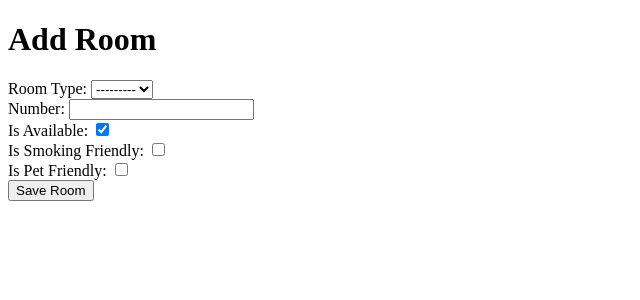
After one commit to jjalcantara1/GoGet, a Django app: page /add-room/ in a window 1280 px wide. The commit adds this page. Shown: the top 300 px of the page, without its empty margins (0-640 px from the left). Run offline with Django 5.2, Linux system fonts and the light colour scheme; data comes from the database, SQL or seed files in the repository.

Commit message:
add room and room type

```diff
--- a/adminpanel/forms.py
+++ b/adminpanel/forms.py
@@ -12,3 +12,8 @@ class RoomTypeForm(forms.ModelForm):
     class Meta:
         model = RoomType
         fields = '__all__'
+
+class RoomForm(forms.ModelForm):
+    class Meta:
+        model = Room
+        fields = '__all__'
--- a/adminpanel/models.py
+++ b/adminpanel/models.py
@@ -15,8 +15,8 @@ class RoomType(models.Model):
     description = models.TextField()
     price = models.DecimalField(max_digits=6, decimal_places=2)
     capacity = models.IntegerField()
-    features = models.JSONField()  # Stores features like WiFi, TV, etc.
-    image_url = models.URLField(blank=True, null=True)
+    features = models.CharField(max_length=100)
+    image = models.ImageField(upload_to='images/', blank=True, null=True)
 
     def __str__(self):
         return self.name
--- a/adminpanel/urls.py
+++ b/adminpanel/urls.py
@@ -7,4 +7,5 @@ urlpatterns = [
     path('rooms/', views.RoomList.as_view(), name='room-list'),
     path('add-hotel/', views.add_hotel, name='add-hotel'),
     path('add-room-type/', views.add_room_type, name='add-room-type'),
+    path('add-room/', views.add_room, name='add-room'),
 ]
--- a/adminpanel/views.py
+++ b/adminpanel/views.py
@@ -2,7 +2,7 @@ from django.shortcuts import render, redirect
 from rest_framework import generics
 from .models import RoomType, Room, Hotel
 from .serializers import RoomTypeSerializer, RoomSerializer
-from .forms import HotelForm, RoomTypeForm
+from .forms import HotelForm, RoomTypeForm, RoomForm
 
 
 class RoomTypeList(generics.ListAPIView):
@@ -34,7 +34,17 @@ def add_room_type(request):
         form = RoomTypeForm(request.POST, request.FILES)
         if form.is_valid():
             form.save()
-            return redirect('admin-panel')  # Assuming 'admin-panel' is the named URL pattern for your admin panel homepage
+            return redirect('admin-panel')
     else:
         form = RoomTypeForm()
     return render(request, 'add_room_type.html', {'form': form})
+
+def add_room(request):
+    if request.method == 'POST':
+        form = RoomForm(request.POST)
+        if form.is_valid():
+            form.save()
+            return redirect('admin-panel')
+    else:
+        form = RoomForm()
+    return render(request, 'add_room.html', {'form': form})
--- /dev/null
+++ b/templates/add_room.html
@@ -0,0 +1,50 @@
+<!DOCTYPE html>
+<html lang="en">
+<head>
+    <meta charset="UTF-8">
+    <title>Add Room</title>
+</head>
+<body>
+    <h1>Add Room</h1>
+    <form method="post">
+        {% csrf_token %}
+        <div>
+            <label for="id_room_type">Room Type:</label>
+            {{ form.room_type }}
+            {% if form.room_type.errors %}
+                <div class="error">{{ form.room_type.errors }}</div>
+            {% endif %}
+        </div>
+        <div>
+            <label for="id_number">Number:</label>
+            {{ form.number }}
+            {% if form.number.errors %}
+                <div class="error">{{ form.number.errors }}</div>
+            {% endif %}
+        </div>
+        <div>
+            <label for="id_is_available">Is Available:</label>
+            {{ form.is_available }}
+            {% if form.is_available.errors %}
+                <div class="error">{{ form.is_available.errors }}</div>
+            {% endif %}
+        </div>
+        <div>
+            <label for="id_is_smoking">Is Smoking Friendly:</label>
+            {{ form.is_smoking }}
+            {% if form.is_smoking.errors %}
+                <div class="error">{{ form.is_smoking.errors }}</div>
+            {% endif %}
+        </div>
+        <div>
+            <label for="id_is_pet_friendly">Is Pet Friendly:</label>
+            {{ form.is_pet_friendly }}
+            {% if form.is_pet_friendly.errors %}
+                <div class="error">{{ form.is_pet_friendly.errors }}</div>
+            {% endif %}
+        </div>
+        <!-- Add any additional fields here -->
+        <button type="submit">Save Room</button>
+    </form>
+</body>
+</html>
```
Also changed, not shown: templates/add_room_type.html (+4 -4 lines), db.sqlite3.
